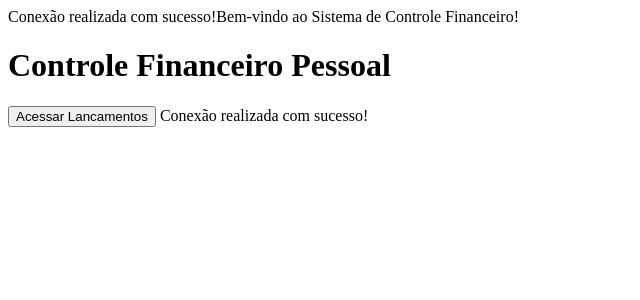
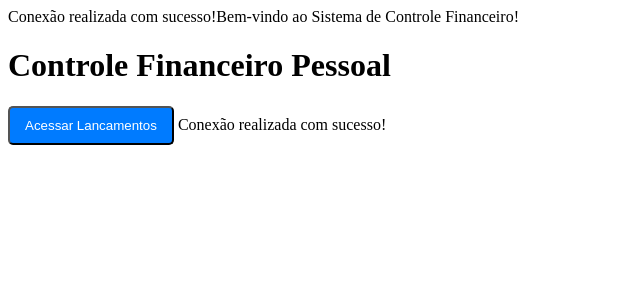
Before and after one commit to JonathasAlvesFerreira/controle_financeiro, a PHP site: page / in a window 1280 px wide. Shown: the top 300 px of the page, without its empty margins (0-640 px from the left). Run offline with PHP 8.4, Linux system fonts and the light colour scheme; data that the repository does not hold is empty.

Commit message:
trabalho

```diff
--- /dev/null
+++ b/css/estilo.css
@@ -0,0 +1,52 @@
+/*Estilos para links */
+a {
+    color: #007bff;
+    text-decoration: nome;
+}
+
+a:hover {
+    color: #0056b3;
+    texte-decoration: underline;
+}
+
+/* Estilos para tabelas */
+table {
+    width: 100%;
+    border-collapse;
+}
+
+th, td {
+    padding: 8px;
+    test-alinf: left:
+    border-bottom: 1px solid #ddd;
+
+}
+
+th {
+    background-color: #f2f2f2;
+
+}
+
+tr:houver {
+    background-color: #e9e9e9;
+}
+
+button {
+    background-color: #007bff;
+    color: white;
+    padding: 10px 15px;
+    border: nome;
+    border-radius: 5px;
+    cursor: pointer;
+}
+
+button:houver {
+    background-color: #0056b3;
+}
+form {
+    backgrond-color: #ffffff;
+    padding: 20px;
+    border-radius: 8px;
+    box-shadow:  0 2px rgba(0,0,0,0.1);
+
+}
--- a/index.php
+++ b/index.php
@@ -7,7 +7,7 @@ echo "Bem-vindo ao Sistema de Controle Financeiro!";
 <head>
     <meta charset="UTF-8">
     <title>Controle Financeiro Pessoal</title>
-</head>
+</head> <link rel="stylesheet" href="css/estilo.css">
 <body>
     <h1>Controle Financeiro Pessoal</h1>
     <a href="lancamentos.php"><button>Acessar Lancamentos</button></a>
--- a/lancamentos.php
+++ b/lancamentos.php
@@ -6,7 +6,7 @@ include 'conexao.php';
     <head>
 <meta charset="UTF-8">
 <title>Cadastro de Despesas</title>
-</head>
+</head> <link rel="stylesheet" href="css/estilo.css">
 <body>
     <a href="index.php"><button>voltar</button></a>
     <h2>lançamentos</h2>
```
